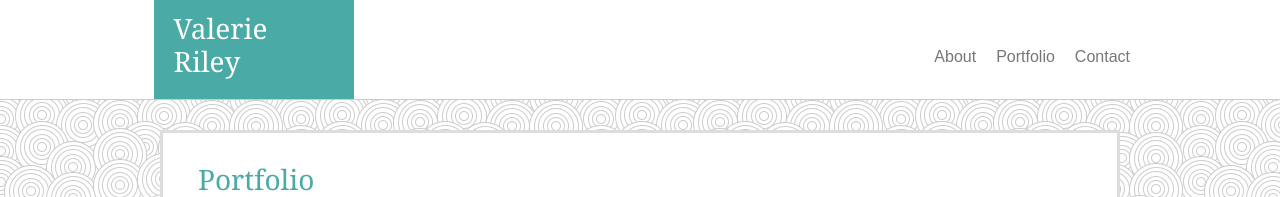
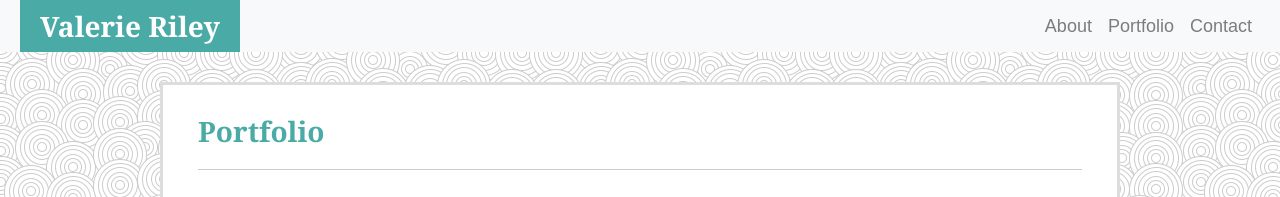
Before and after one commit to vsriley/Portfolio, a plain HTML site: page portfolio.html in a window 1280 px wide. Shown: the top 197 px of the page. Drawn offline with nearby package versions, Linux system fonts and the light colour scheme.

Commit message:
set up navbar

```diff
--- a/assets/css/style.css
+++ b/assets/css/style.css
@@ -1,14 +1,5 @@
 body{
     background-image: url("../images/swirl_patternBackground.png")
-}
-/*header*/
-.headerContainer{
-    position: relative;
-    margin:0;
-    width: 100%;
-    background-color: #ffffff;
-    border-bottom: 1px solid #cccccc;
-    height: 100px;
 }
 /*Name at top of page*/
 h1{
@@ -22,16 +13,9 @@ h1{
     font-size: 28px;
     padding: 20px;
     width: 200px;
+    font-weight: bold;
 }
-/*links*/
-a{
-    float: right;
-    margin-right: 20px;
-    padding-top: 45px;
-}
-#contactLink{
-    margin-right: 150px;
-}
+
 /*container to create page header and body as one, make sure to center it*/
 .container{
     margin: auto;
@@ -46,6 +30,7 @@ h2{
     color: #4aaaa5;
     background-color: #ffffff;
     border-color: #cccccc;
+    font-weight: bold;
     font-size: 28px;
     border-bottom: 1px solid #cccccc;
     padding-bottom: 20px;
@@ -63,12 +48,6 @@ h2{
     width: 20%;
     float: left;
 }
-/*should clear the float*/
-.clearfix::after {
-    content: " ";
-    display: block;
-    clear: both;
-  }
 /*boxes to label portfolio pieces*/
 h3{
     position: absolute;
@@ -134,6 +113,29 @@ a{
     font-family: 'Arial', 'Helvetica Neue', Helvetica, sans-serif;
     color: #777777;
     text-decoration: none;
+    font-size: 18px;
+}
+/*navbar*/
+.navbar-brand,
+.navbar-light,
+.mb-0,
+h1{
+    color: #ffffff;
+    background-color: #4aaaa5;
+    font-family: 'Georgia', Times, 'Times New Roman', serif;
+    font-size: 28px;
+    padding-right: 20px;
+    padding-left: 20px;
+    padding-top: 5px;
+    padding-bottom: 5px;
+}
+.navbar{
+    padding-bottom: 0px;
+    padding-top: 0px;
+}
+#name{
+    color: #ffffff;
+    font-weight: bold;
 }
 /*Everything but the footer*/
 html, body{
--- a/portfolio.html
+++ b/portfolio.html
@@ -6,17 +6,30 @@
   <title>Portfolio</title>
   <link rel="stylesheet" href="https://maxcdn.bootstrapcdn.com/bootstrap/4.0.0/css/bootstrap.min.css">
   <link rel="stylesheet" type="text/css" href="assets/css/style.css">
+  <meta name="viewport" content="width=device-width, initial-scale=1.0">
+
 </head>
 <body>
   <div class="wrapper">
-  <div class="headerContainer">
-    <h1>
-       Valerie Riley
-    </h1>
-    <a id="contactLink" href="contact.html">Contact</a>
-    <a href="portfolio.html">Portfolio</a>
-    <a href="index.html">About</a>
-  </div>
+    <nav class="navbar navbar-expand-lg navbar-light bg-light">
+      <span class="navbar-brand mb-0 h1" id="name">Valerie Riley</span>
+      <button class="navbar-toggler" type="button" data-toggle="collapse" data-target="#navbarNav" aria-controls="navbarNav" aria-expanded="false" aria-label="Toggle navigation">
+        <span class="navbar-toggler-icon"></span>
+      </button>
+      <div class="collapse navbar-collapse" id="navbarNav">
+        <ul class="navbar-nav ml-auto">
+          <li class="nav-item">
+            <a class="nav-link" href="index.html">About</a>
+          </li>
+          <li class="nav-item">
+            <a class="nav-link" href="portfolio.html">Portfolio</a>
+          </li>
+          <li class="nav-item">
+            <a class="nav-link" href="contact.html">Contact</a>
+          </li>
+        </ul>
+      </div>
+    </nav>
   <div class="container">
       <div class="row">
         <div class="col-12">
@@ -24,13 +37,13 @@
         </div>
       </div>
       <div class="row">
-        <div class="col-sm-3">
+        <div class="col-12 col-md-3">
           <div class="portfolioImage">
             <img id="hangman-image" src="assets/images/Luna2.jpg" alt="Hangman">
             <h3>Hangman</h3>
           </div>
         </div>
-        <div class="col-sm-3">
+        <div class="col-12 col-md-3">
           <div class="portfolioImage">
             <img id="rpg-image" src="assets/images/Trillian1.jpg" alt="RPG Game">
             <h3>RPG Game</h3>
@@ -38,13 +51,13 @@
         </div>
       </div>
       <div class="row">
-        <div class="col-sm-3">
+        <div class="col-12 col-md-3">
            <div class="portfolioImage">
              <img id="trivia-image" src="assets/images/Mitt1.jpg" alt="Trivia Game">
              <h3>Trivia Game</h3>
            </div>
         </div>
-        <div class="col-sm-3">
+        <div class="col-12 col-md-3">
           <div class="portfolioImage">
             <img id="rutgers-image" src="assets/images/Luna3.jpg" alt="Rutgers Info Widget">
             <h3>Rutgers Info Widget</h3>
@@ -52,7 +65,7 @@
         </div>
       </div>
       <div class="row">
-        <div class="col-sm-3">
+        <div class="col-12 col-md-3">
           <div class="portfolioImage">
             <img id="rps-image" src="assets/images/Trillian2.jpg" alt="Rock Paper Scissors">
             <h3>Rock Paper Scissors</h3>
@@ -63,4 +76,7 @@
     </div>
   <figure class="footer">Copyright&copy;</figure>
   </div>
+  <script src="https://code.jquery.com/jquery-3.3.1.slim.min.js" integrity="sha384-q8i/X+965DzO0rT7abK41JStQIAqVgRVzpbzo5smXKp4YfRvH+8abtTE1Pi6jizo" crossorigin="anonymous"></script>
+  <script src="https://cdnjs.cloudflare.com/ajax/libs/popper.js/1.14.7/umd/popper.min.js" integrity="sha384-UO2eT0CpHqdSJQ6hJty5KVphtPhzWj9WO1clHTMGa3JDZwrnQq4sF86dIHNDz0W1" crossorigin="anonymous"></script>
+  <script src="https://stackpath.bootstrapcdn.com/bootstrap/4.3.1/js/bootstrap.min.js" integrity="sha384-JjSmVgyd0p3pXB1rRibZUAYoIIy6OrQ6VrjIEaFf/nJGzIxFDsf4x0xIM+B07jRM" crossorigin="anonymous"></script>
 </body>
```
Also changed, not shown: contact.html (+24 -8 lines), index.html (+26 -10 lines).
